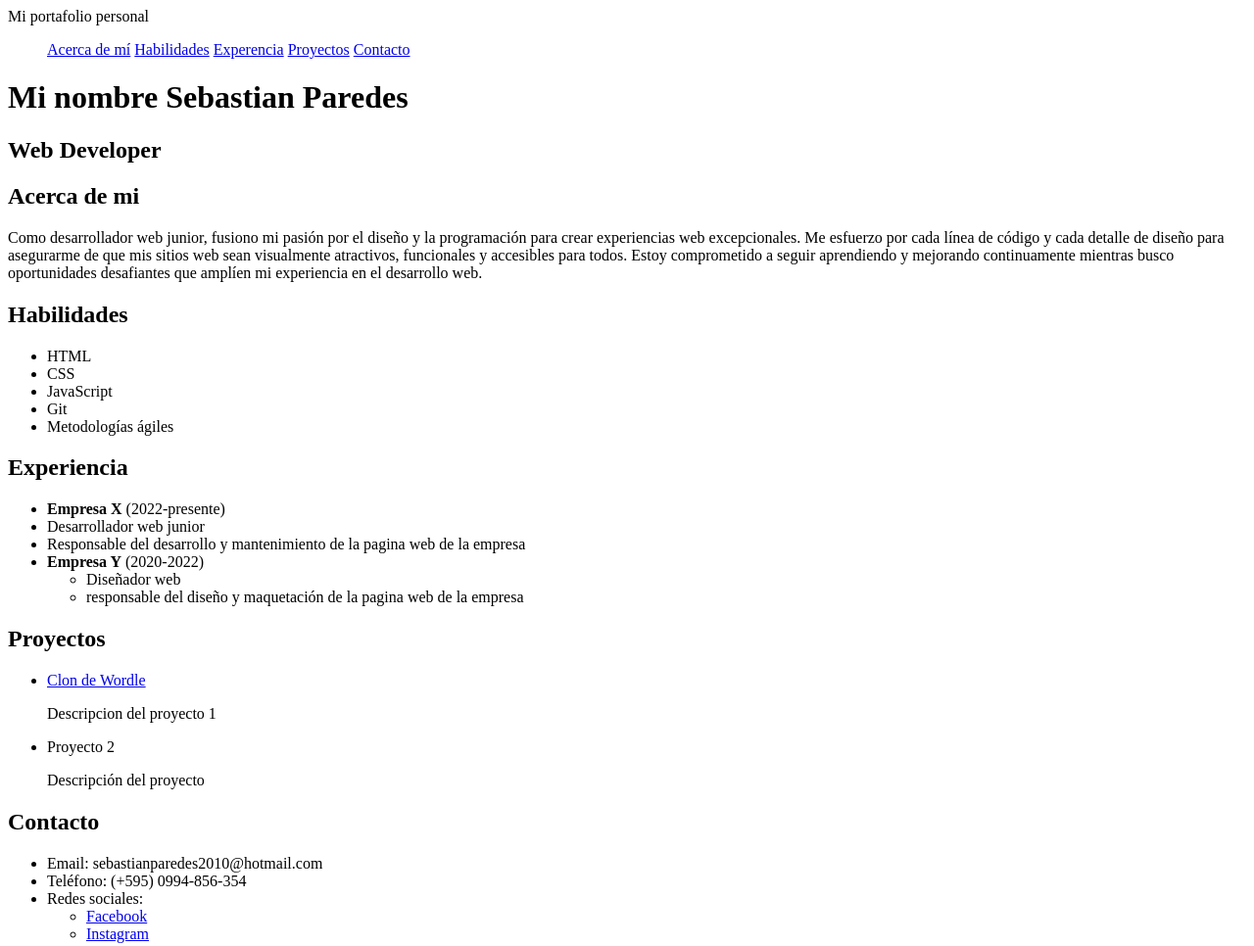
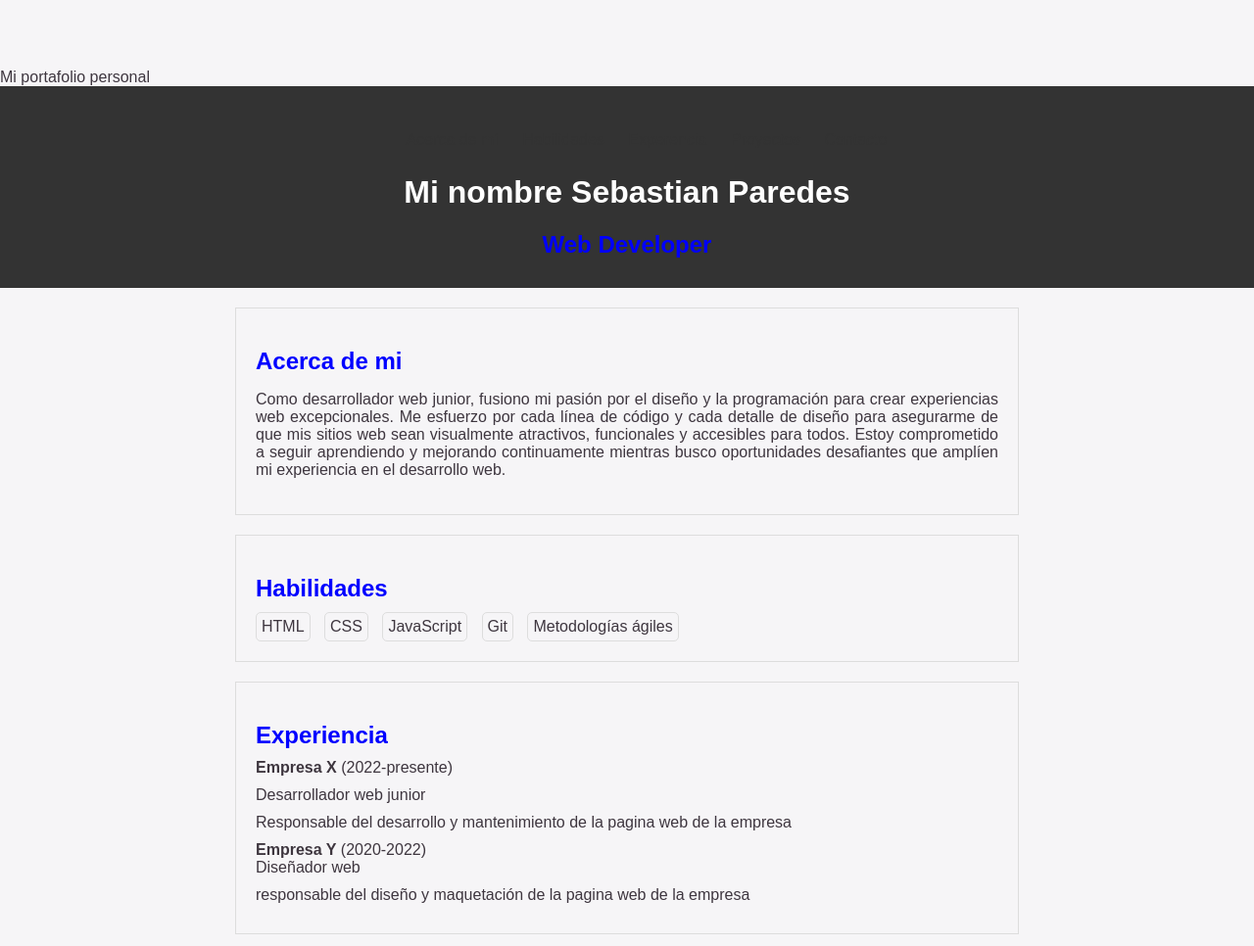
Before and after one commit to sebaparedes11/Miportafolioweb.github.io, a plain HTML site: page index.html in a window 1280 px wide. Shown: the top 966 px of the page at 98% size. Drawn offline with Linux system fonts and the light colour scheme.

Commit message:
initial commit

```diff
--- a/index.html
+++ b/index.html
@@ -2,6 +2,7 @@
 <html>
 <head>
     <tittle>Mi portafolio personal</tittle>
+    <link rel="stylesheet" href="./style.css" />
 </head>
 <body>
     <header>
@@ -14,9 +15,10 @@
                 <a href="#contacto">Contacto</a>
             </ul>
         </nav>
-    <h1>Mi nombre Sebastian Paredes</h1>
+        <h1 class="animacion-titulo">Mi nombre Sebastian Paredes</h1>
 
-    <h2>Web Developer</h2>
+        <h2>Web Developer</h2>
+
     </header>
     <main>
         <section id="acerca-de-mi">
```
